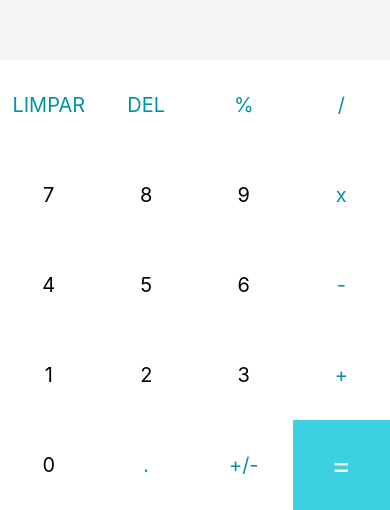
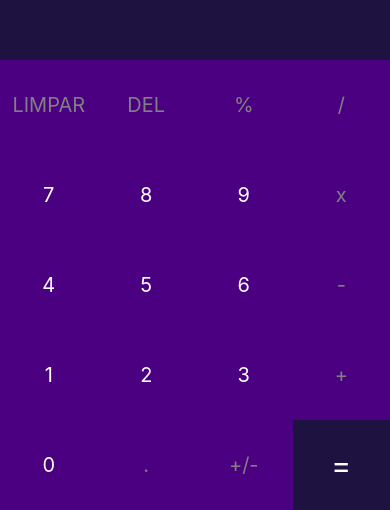
Before and after one commit to Poohffs/Calculadora, a React Native app: screen / in a window 390 px wide. Shown: the part 334-844 px from the top of the page. Built offline with nearby package versions, Linux system fonts and the light colour scheme.

Commit message:
Mudanças de cores

```diff
--- a/App.js
+++ b/App.js
@@ -75,12 +75,12 @@
 
         {buttons.map((button) =>
           button === '=' ? // Mapeamento do botão =
-        <TouchableOpacity onPress={() => handleInput(button)} key={button} style={[styles.button, {backgroundColor: '#3dd0e3'}]}>
+        <TouchableOpacity onPress={() => handleInput(button)} key={button} style={[styles.button, {backgroundColor: '#1E1240'}]}>
           <Text style={[styles.textButton, {color: "white", fontSize: 30}]}>{button}</Text>
         </TouchableOpacity>
           : // Mapeamento dos outros botões
           <TouchableOpacity onPress={() => handleInput(button)} key={button} style={styles.button}>
-            <Text style={[styles.textButton, {color: typeof(button) === 'number' ? 'black': '#0093a6'}]}>{button}</Text>
+            <Text style={[styles.textButton, {color: typeof(button) === 'number' ? 'white': '#808080'}]}>{button}</Text>
           </TouchableOpacity>
         )}
       </View>
@@ -96,17 +96,17 @@
   results: {
     flex: 2,
     justifyContent: "center",
-    backgroundColor: "#f5f5f5"
+    backgroundColor: "#1E1240"
   },
   resultText: {
-    color: "#282F38",
+    color: "white",
     fontSize: 32,
     fontWeight: "bold",
     padding: 12,
     textAlign: "right"
   },
   historyText:{
-    color: "#7c7c7c",
+    color: "white",
     fontSize: 20,
     marginRight: 10,
     alignSelf: 'flex-end',
@@ -116,7 +116,7 @@
     flexWrap: 'wrap',
   },
   button: {
-    backgroundColor: 'white',
+    backgroundColor: '#4B0082',
     alignItems: 'center',
     justifyContent: 'center',
     minWidth: 90,
@@ -124,7 +124,7 @@
     flex: 2,
   },
   textButton: {
-    color: "#7c7c7c",
+    color: "white",
     fontSize: 20,
   }
 });
```
